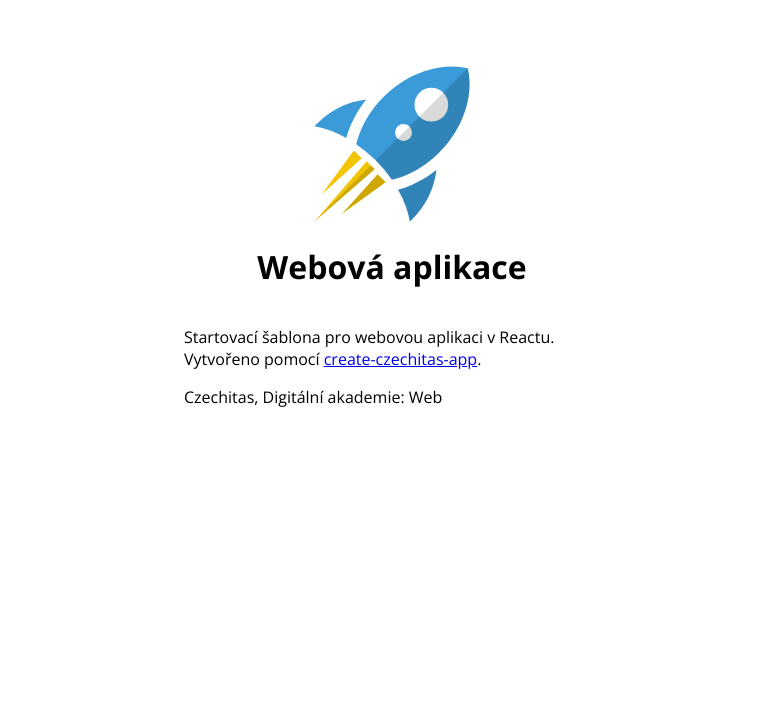
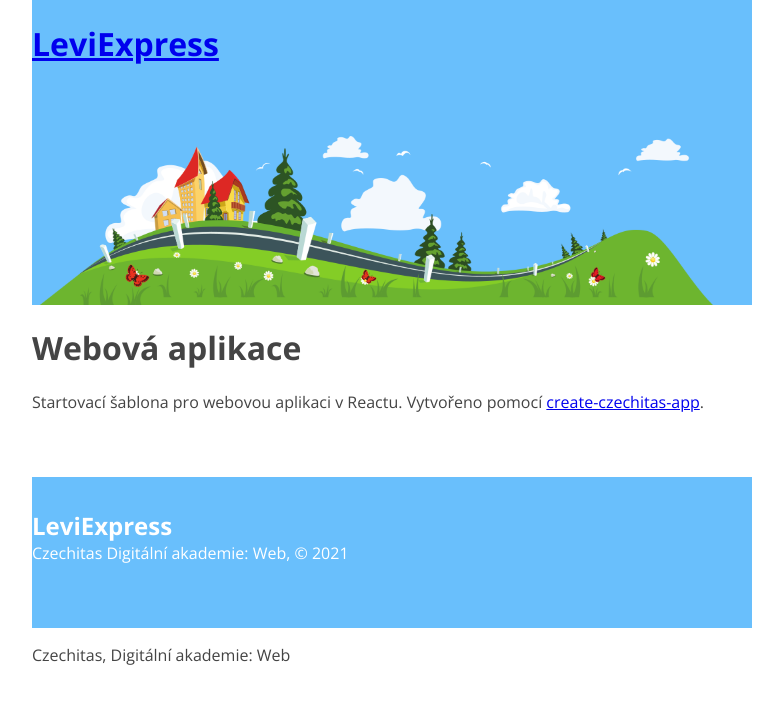
Before and after one commit to paulipa1/leviexpress, a React app: page / in a window 1280 px wide. Shown: the top 704 px of the page, without its empty margins (248-1031 px from the left). Built offline with nearby package versions, Linux system fonts and the light colour scheme.

Commit message:
header-footer

```diff
--- /dev/null
+++ b/src/Footer/index.jsx
@@ -0,0 +1,13 @@
+import React from 'react';
+import './style.css';
+
+export const Footer = () => {
+  return (
+    <footer>
+      <div class="container">
+        <div class="footer-title">LeviExpress</div>
+        <div class="copyright">Czechitas Digitální akademie: Web, © 2021</div>
+      </div>
+    </footer>
+  );
+};
--- /dev/null
+++ b/src/Footer/style.css
@@ -0,0 +1,23 @@
+footer {
+  padding-left: 2rem;
+  padding-right: 2rem;
+}
+
+@media only screen and (min-width: 768px) {
+  footer {
+    padding-left: 0;
+    padding-right: 0;
+  }
+}
+
+footer {
+  margin-top: 4rem;
+  padding: 2rem 0 4rem 0;
+  color: white;
+  background-color: #69bffc;
+}
+
+.footer-title {
+  font-weight: bold;
+  font-size: 150%;
+}
--- /dev/null
+++ b/src/Header/index.jsx
@@ -0,0 +1,14 @@
+import React from 'react';
+import './style.css';
+
+export const Header = () => {
+  return (
+    <header>
+      <div class="container">
+        <h1 class="site-title">
+          <a href="/">LeviExpress</a>
+        </h1>
+      </div>
+    </header>
+  );
+};
--- /dev/null
+++ b/src/Header/style.css
@@ -0,0 +1,23 @@
+header {
+  padding-left: 2rem;
+  padding-right: 2rem;
+}
+
+@media only screen and (min-width: 768px) {
+  header {
+    padding-left: 0;
+    padding-right: 0;
+  }
+}
+
+header {
+  padding-top: 1px;
+  height: 305px;
+
+  color: white;
+  background-color: #69bffc;
+  background-image: url(./img/banner.png);
+  background-size: contain;
+  background-position: center bottom;
+  background-repeat: no-repeat;
+}
--- a/src/index.jsx
+++ b/src/index.jsx
@@ -1,19 +1,25 @@
 import React from 'react';
 import { render } from 'react-dom';
+import { Header } from './Header/index';
+import { Footer } from './Footer/index';
 import './style.css';
 
 const App = () => (
   <div className="container">
-    <header>
-      <div className="logo"></div>
-      <h1>Webová aplikace</h1>
-    </header>
+    <Header />
+    <div className="logo"></div>
+    <h1>Webová aplikace</h1>
     <main>
-      <p>Startovací šablona pro webovou aplikaci v Reactu. Vytvořeno pomocí <a href="https://www.npmjs.com/package/create-czechitas-app">create-czechitas-app</a>.</p>
+      <p>
+        Startovací šablona pro webovou aplikaci v Reactu. Vytvořeno pomocí{' '}
+        <a href="https://www.npmjs.com/package/create-czechitas-app">
+          create-czechitas-app
+        </a>
+        .
+      </p>
     </main>
-    <footer>
-      <p>Czechitas, Digitální akademie: Web</p>
-    </footer>
+    <Footer />
+    <p>Czechitas, Digitální akademie: Web</p>
   </div>
 );
 
--- a/src/style.css
+++ b/src/style.css
@@ -6,24 +6,23 @@
 
 html {
   font-family: 'Open Sans', sans-serif;
+  color: #444;
+}
+
+body {
+  margin: 0;
+  min-height: 100vh;
+  display: flex;
+  flex-direction: column;
 }
 
 .container {
-  max-width: 26rem;
+  max-width: 720px;
   margin-right: auto;
   margin-left: auto;
 }
 
-header {
-  display: flex;
-  flex-direction: column;
-  align-items: center;
-  margin-top: 4rem;
+h2 {
+  font-size: 1.5rem;
+  margin: 0.5rem 0;
 }
-
-.logo {
-  width: 10rem;
-  height: 10rem;
-  background-image: url(./img/rocket.svg);
-  background-size: contain;
-}
```
Also changed, not shown: src/Header/img/banner.png (added).
